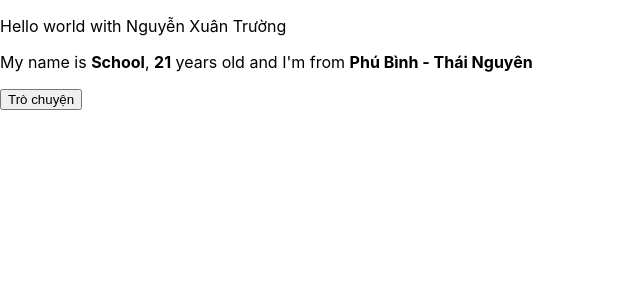
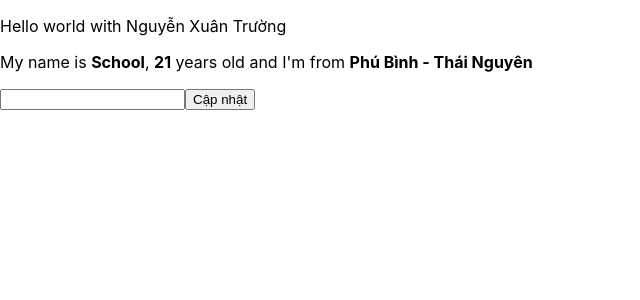
Before and after one commit to xuanTruongIT04/ReactJS_Beginer, a React (Create React App) app: page / in a window 1280 px wide. Shown: the top 300 px of the page, without its empty margins (0-640 px from the left). Built offline with nearby package versions, Linux system fonts and the light colour scheme.

Commit message:
form with react

```diff
--- a/src/components/MyComponent.js
+++ b/src/components/MyComponent.js
@@ -7,13 +7,15 @@ class MyComponent extends React.Component {
     age: 21,
   };
 
-  handleClick(e) {
-    console.log("Hello mọi người, tui tên " + this.state.name);
+  handleOnChange(e) {
     this.setState({
-      name: "Xuân Trường",
-      address: "Thanh Ninh - Phú Bình - Thái Nguyên",
-      age: 22,
-    })
+      name: e.target.value
+    });
+  }
+
+  handleOnSubmit(e) {
+    e.preventDefault();
+    console.log(this.state)
   }
 
   // JSX
@@ -23,7 +25,11 @@ class MyComponent extends React.Component {
         <p>
           My name is <b>{this.state.name}</b>, <b>{this.state.age}</b> years old and I'm from <b>{this.state.address}</b>
         </p>
-        <button onClick={(e) => { this.handleClick(e) }}>Trò chuyện</button>
+
+        <form onSubmit={(e) => { this.handleOnSubmit(e) }}>
+          <input type="text" onChange={(e) => { this.handleOnChange(e) }} />
+          <input type="submit" value="Cập nhật" />
+        </form>
       </div>
     );
   }
```
